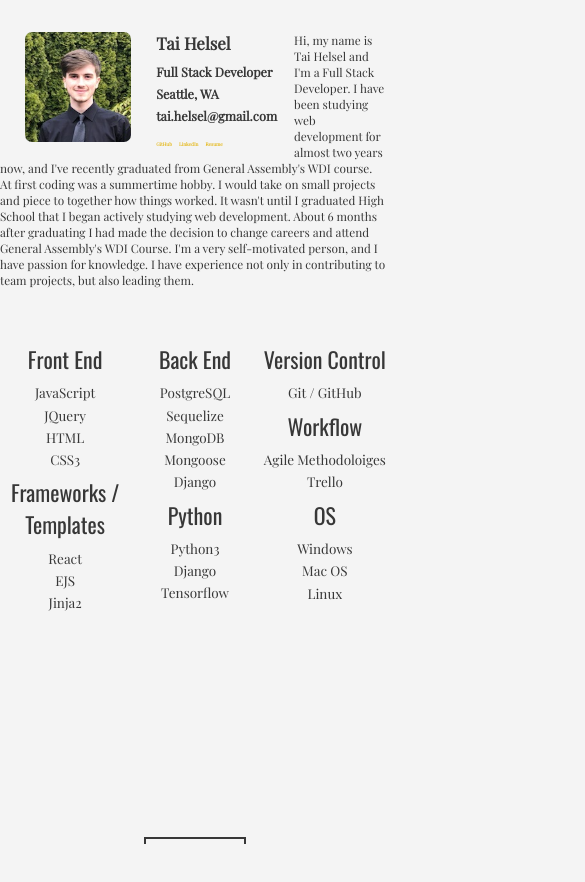
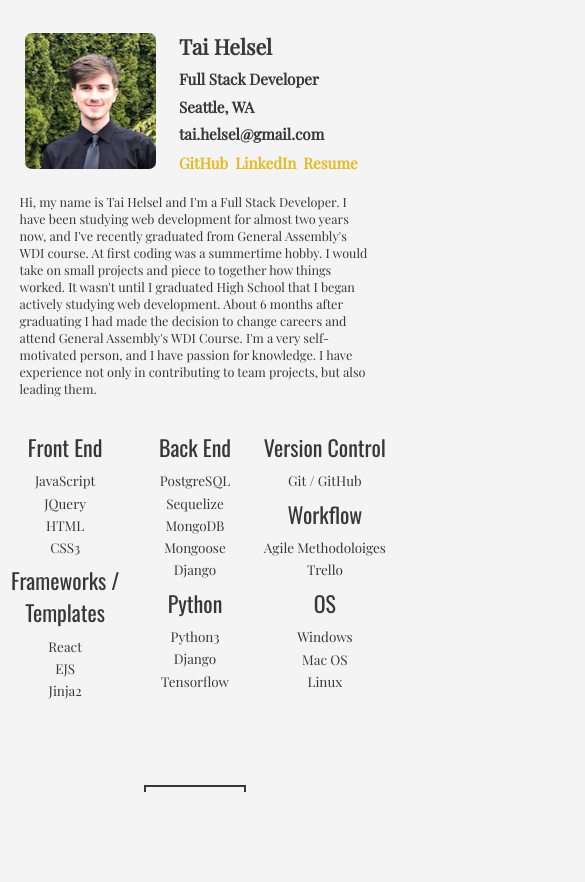
Before and after one commit to taihelsel/portfolio-v2, a React (Create React App) app: page / in a window 390 px wide. Shown: the top 882 px of the page, 585 px wide, since content can reach past the window. Built offline with nearby package versions, Linux system fonts and the light colour scheme.

Commit message:
added mobile style for landing page

```diff
--- a/src/App.css
+++ b/src/App.css
@@ -183,14 +183,14 @@ html,body,#root,.App{
   padding: 0;
   display: table-cell;
   vertical-align: middle;
-  width: 80%;
-  text-align: left;
+  width: 90%;
+  text-align: center;
   display: inline-block;
 }
 .projects-item{
   display: none;
-  width: 37vmax;
-  margin: 2vmax;
+  width: 38.5vmax;
+  margin: 1vmax;
   height: 25vw;
   -webkit-transition: all 1s ease;
   -o-transition: all 1s ease;
@@ -342,8 +342,51 @@ html,body,#root,.App{
   padding: 15px 0;
 }
 /*Mobile Display*/
-@media (max-width: 700px) {
-
+@media (max-width: 500px) {
+  /*about*/
+  #landing-page{
+    height:fit-content;
+  }
+  #landing-about{
+    text-align: center;
+  }
+  #about-info,#landing-headshot{
+    float:none;
+    display:inline-block;
+  }
+  #landing-headshot{
+    max-width: 138px;
+    max-height: 147px;
+    height:16vmax;
+    width:15.5vmax;
+    margin:0 2vmax;
+  }
+  #about-info{
+    margin-left:1.5vw;
+  }
+  #about-info h1{
+    font-size:2.5vmax;
+  }
+  #about-info h2{
+    font-size:1.8vmax;
+    margin-bottom:7.5px;
+  }
+  .about-links li a{
+    font-size:1.8vmax;
+  }
+  #about-text{
+    width:90%;
+    font-size:1.5vmax;
+    display: inline-block;
+  }
+  #landing-skills{
+    margin-top:2vmax;
+  }
+  #landing-portfolio-btn{
+    position: relative;
+    bottom:4vmax;;
+    margin-top:8vmax;
+  }
 }
 /*Desktop Display*/
 @media (min-width: 1280px) {
```
